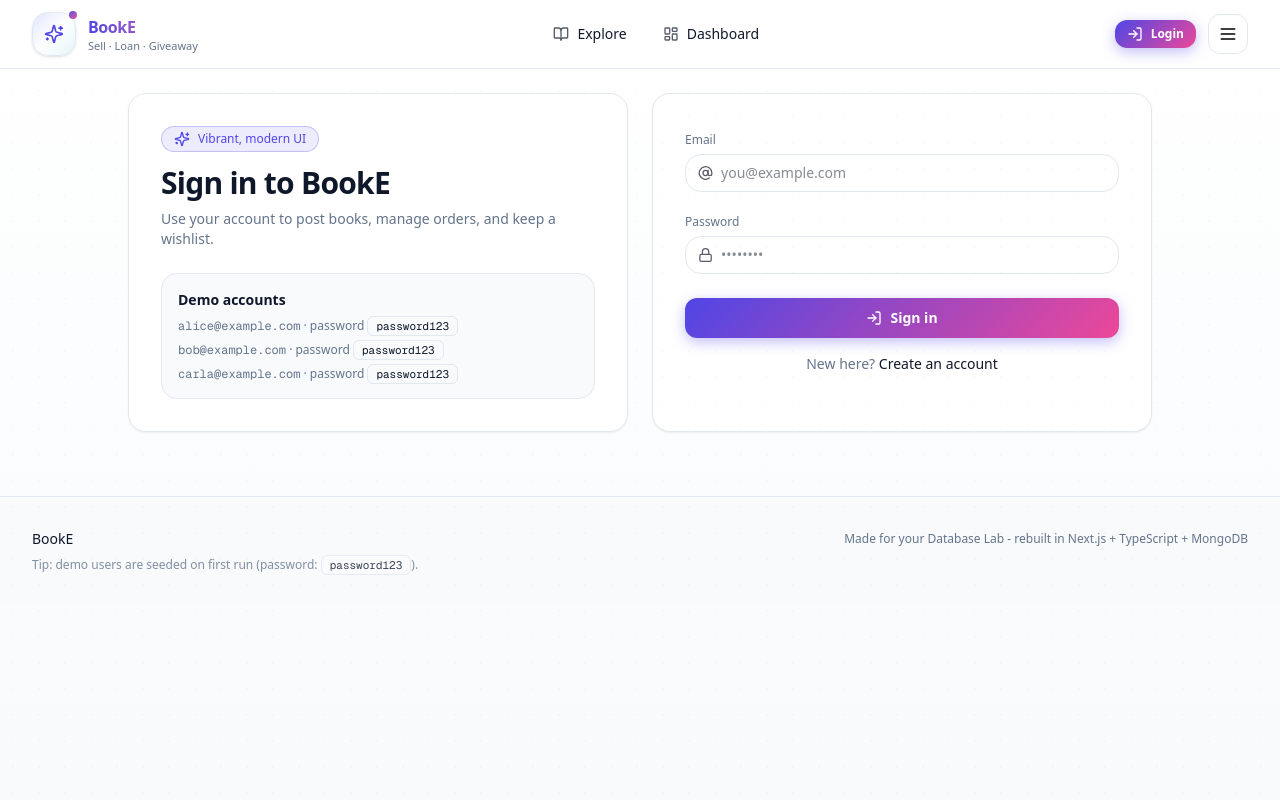
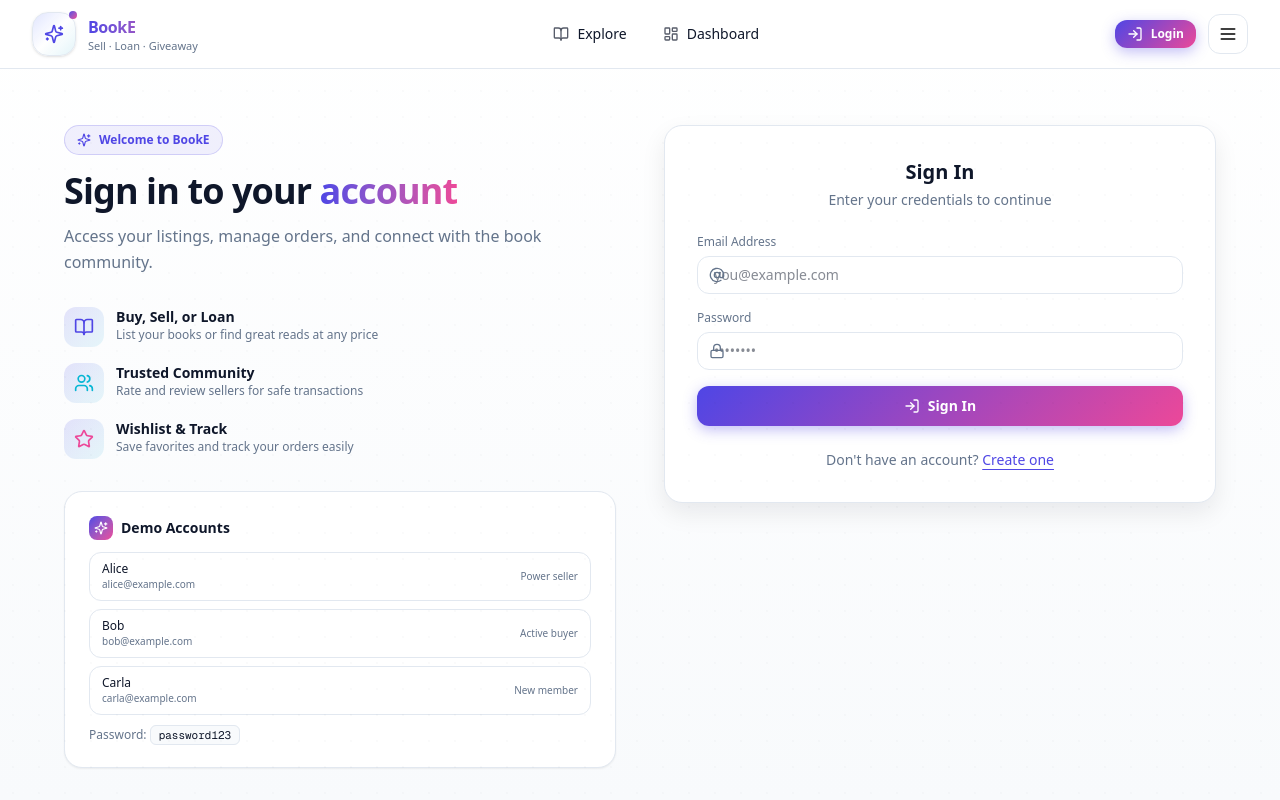
Before and after one commit to Fahad-Bin-Mahbub/booke, a Next.js app: page /login in a window 1280 px wide. Shown: the top 800 px of the page. Built offline with nearby package versions, Linux system fonts and the light colour scheme; no server answers; the database is empty.

Commit message:
Login page UI changed

```diff
--- a/app/login/page.tsx
+++ b/app/login/page.tsx
@@ -6,17 +6,40 @@ import { useRouter } from "next/navigation";
 import { useForm } from "react-hook-form";
 import { zodResolver } from "@hookform/resolvers/zod";
 import { motion } from "framer-motion";
-import { AtSign, Lock, LogIn, Sparkles } from "lucide-react";
+import { AtSign, Lock, LogIn, Sparkles, BookOpen, Users, Star } from "lucide-react";
 import { toast } from "sonner";
 
 import { apiFetch } from "@/lib/http";
 import { loginSchema } from "@/lib/validators";
 import { useAuth } from "@/lib/auth/client";
+import { Button } from "@/components/ui/Button";
+import { Card } from "@/components/ui/Card";
+import { Input } from "@/components/ui/Input";
 
 type FormValues = {
   email: string;
   password: string;
 };
+
+const demoAccounts = [
+  { email: "alice@example.com", name: "Alice", role: "Power seller" },
+  { email: "bob@example.com", name: "Bob", role: "Active buyer" },
+  { email: "carla@example.com", name: "Carla", role: "New member" },
+];
+
+function FeatureItem({ icon, title, description }: { icon: React.ReactNode; title: string; description: string }) {
+  return (
+    <div className="flex items-start gap-3">
+      <div className="grid h-10 w-10 shrink-0 place-items-center rounded-xl bg-gradient-to-br from-[rgba(var(--brand)/0.15)] to-[rgba(var(--mint)/0.1)]">
+        {icon}
+      </div>
+      <div>
+        <div className="text-sm font-semibold text-[rgb(var(--fg))]">{title}</div>
+        <div className="text-xs text-[rgb(var(--muted))]">{description}</div>
+      </div>
+    </div>
+  );
+}
 
 export default function LoginPage() {
   const router = useRouter();
@@ -25,6 +48,7 @@ export default function LoginPage() {
   const {
     register,
     handleSubmit,
+    setValue,
     formState: { errors, isSubmitting },
   } = useForm<FormValues>({
     resolver: zodResolver(loginSchema),
@@ -43,91 +67,145 @@ export default function LoginPage() {
     }
   };
 
+  const fillDemo = (email: string) => {
+    setValue("email", email);
+    setValue("password", "password123");
+  };
+
   return (
-    <div className="mx-auto grid max-w-5xl gap-6 lg:grid-cols-2">
-      <motion.section
-        initial={{ opacity: 0, y: 10 }}
-        animate={{ opacity: 1, y: 0 }}
-        transition={{ duration: 0.25 }}
-        className="card relative overflow-hidden p-8"
-      >
+    <div className="mx-auto max-w-6xl py-8">
+      <div className="grid gap-8 lg:grid-cols-2 lg:gap-12">
+        {/* Left - Info Section */}
+        <motion.div
+          initial={{ opacity: 0, x: -20 }}
+          animate={{ opacity: 1, x: 0 }}
+          transition={{ duration: 0.3 }}
+          className="flex flex-col justify-center"
+        >
+          <div className="inline-flex w-fit items-center gap-2 rounded-full border border-[rgba(var(--brand)/0.2)] bg-[rgba(var(--brand)/0.08)] px-3 py-1.5 text-xs font-semibold text-[rgb(var(--brand))]">
+            <Sparkles className="h-3.5 w-3.5" />
+            Welcome to BookE
+          </div>
 
-        <div className="relative">
-          <div className="chip chip-brand">
-            <Sparkles className="h-4 w-4" />
-            Vibrant, modern UI
-          </div>
-          <h1 className="mt-3 text-3xl font-semibold tracking-tight">Sign in to BookE</h1>
-          <p className="mt-2 text-sm text-[rgb(var(--muted))]">
-            Use your account to post books, manage orders, and keep a wishlist.
+          <h1 className="mt-4 text-3xl font-bold tracking-tight sm:text-4xl">
+            Sign in to your{" "}
+            <span className="bg-gradient-to-r from-[rgb(var(--brand))] to-[rgb(var(--brand2))] bg-clip-text text-transparent">
+              account
+            </span>
+          </h1>
+
+          <p className="mt-3 text-sm leading-relaxed text-[rgb(var(--muted))] sm:text-base">
+            Access your listings, manage orders, and connect with the book community.
           </p>
 
-          <div className="mt-6 rounded-2xl border border-[rgb(var(--border))] bg-[rgb(var(--bg1))] p-4 text-sm">
-            <div className="font-semibold">Demo accounts</div>
-            <div className="mt-2 grid gap-2 text-xs text-[rgb(var(--muted))]">
-              <div>
-                <span className="font-mono">alice@example.com</span> · password <span className="kbd">password123</span>
+          {/* Features */}
+          <div className="mt-8 space-y-4">
+            <FeatureItem
+              icon={<BookOpen className="h-5 w-5 text-[rgb(var(--brand))]" />}
+              title="Buy, Sell, or Loan"
+              description="List your books or find great reads at any price"
+            />
+            <FeatureItem
+              icon={<Users className="h-5 w-5 text-[rgb(var(--mint))]" />}
+              title="Trusted Community"
+              description="Rate and review sellers for safe transactions"
+            />
+            <FeatureItem
+              icon={<Star className="h-5 w-5 text-[rgb(var(--brand2))]" />}
+              title="Wishlist & Track"
+              description="Save favorites and track your orders easily"
+            />
+          </div>
+
+          {/* Demo Accounts */}
+          <Card className="mt-8 bg-[rgba(var(--brand)/0.03)]">
+            <div className="flex items-center gap-2 text-sm font-semibold">
+              <div className="grid h-6 w-6 place-items-center rounded-lg bg-gradient-to-br from-[rgb(var(--brand))] to-[rgb(var(--brand2))]">
+                <Sparkles className="h-3.5 w-3.5 text-white" />
               </div>
-              <div>
-                <span className="font-mono">bob@example.com</span> · password <span className="kbd">password123</span>
-              </div>
-              <div>
-                <span className="font-mono">carla@example.com</span> · password <span className="kbd">password123</span>
-              </div>
+              Demo Accounts
             </div>
-          </div>
-        </div>
-      </motion.section>
+            <div className="mt-3 grid gap-2">
+              {demoAccounts.map((acc) => (
+                <button
+                  key={acc.email}
+                  onClick={() => fillDemo(acc.email)}
+                  className="flex items-center justify-between rounded-xl border border-[rgb(var(--border))] bg-white px-3 py-2 text-left transition-all hover:border-[rgba(var(--brand)/0.3)] hover:bg-[rgba(var(--brand)/0.03)] dark:bg-slate-900"
+                >
+                  <div>
+                    <div className="text-xs font-medium">{acc.name}</div>
+                    <div className="text-[10px] text-[rgb(var(--muted))]">{acc.email}</div>
+                  </div>
+                  <span className="text-[10px] font-medium text-[rgb(var(--muted))]">{acc.role}</span>
+                </button>
+              ))}
+            </div>
+            <p className="mt-3 text-xs text-[rgb(var(--muted))]">
+              Password: <code className="kbd">password123</code>
+            </p>
+          </Card>
+        </motion.div>
 
-      <motion.section
-        initial={{ opacity: 0, y: 10 }}
-        animate={{ opacity: 1, y: 0 }}
-        transition={{ duration: 0.25, delay: 0.05 }}
-        className="card p-8"
-      >
-        <form onSubmit={handleSubmit(onSubmit)} className="grid gap-4">
-          <div>
-            <label className="text-xs text-[rgb(var(--muted))]">Email</label>
-            <div className="mt-1 flex items-center gap-2 rounded-2xl border border-[rgb(var(--border))] bg-white px-3 py-2">
-              <AtSign className="h-4 w-4 opacity-70" />
-              <input
+        {/* Right - Form Section */}
+        <motion.div
+          initial={{ opacity: 0, x: 20 }}
+          animate={{ opacity: 1, x: 0 }}
+          transition={{ duration: 0.3, delay: 0.1 }}
+        >
+          <Card variant="elevated" className="p-8">
+            <div className="mb-6 text-center">
+              <h2 className="text-xl font-semibold">Sign In</h2>
+              <p className="mt-1 text-sm text-[rgb(var(--muted))]">
+                Enter your credentials to continue
+              </p>
+            </div>
+
+            <form onSubmit={handleSubmit(onSubmit)} className="space-y-4">
+              <Input
                 {...register("email")}
-                className="w-full bg-transparent text-sm outline-none"
+                label="Email Address"
+                type="email"
                 placeholder="you@example.com"
                 autoComplete="email"
+                leftIcon={<AtSign className="h-4 w-4" />}
+                error={errors.email?.message}
               />
-            </div>
-            {errors.email ? <div className="mt-1 text-xs text-[rgb(var(--bad))]">{errors.email.message}</div> : null}
-          </div>
 
-          <div>
-            <label className="text-xs text-[rgb(var(--muted))]">Password</label>
-            <div className="mt-1 flex items-center gap-2 rounded-2xl border border-[rgb(var(--border))] bg-white px-3 py-2">
-              <Lock className="h-4 w-4 opacity-70" />
-              <input
+              <Input
                 {...register("password")}
+                label="Password"
                 type="password"
-                className="w-full bg-transparent text-sm outline-none"
                 placeholder="••••••••"
                 autoComplete="current-password"
+                leftIcon={<Lock className="h-4 w-4" />}
+                error={errors.password?.message}
               />
+
+              <Button
+                type="submit"
+                variant="primary"
+                className="w-full"
+                isLoading={isSubmitting}
+                leftIcon={<LogIn className="h-4 w-4" />}
+              >
+                {isSubmitting ? "Signing in..." : "Sign In"}
+              </Button>
+            </form>
+
+            <div className="mt-6 text-center">
+              <p className="text-sm text-[rgb(var(--muted))]">
+                Don't have an account?{" "}
+                <Link
+                  href="/register"
+                  className="font-medium text-[rgb(var(--brand))] underline underline-offset-4 hover:opacity-80"
+                >
+                  Create one
+                </Link>
+              </p>
             </div>
-            {errors.password ? <div className="mt-1 text-xs text-[rgb(var(--bad))]">{errors.password.message}</div> : null}
-          </div>
-
-          <button disabled={isSubmitting} className="btn btn-primary mt-2">
-            <LogIn className="h-4 w-4" />
-            {isSubmitting ? "Signing in…" : "Sign in"}
-          </button>
-
-          <div className="text-center text-sm text-[rgb(var(--muted))]">
-            New here?{" "}
-            <Link href="/register" className="font-medium text-[rgb(var(--fg))] underline decoration-white/30 underline-offset-4">
-              Create an account
-            </Link>
-          </div>
-        </form>
-      </motion.section>
+          </Card>
+        </motion.div>
+      </div>
     </div>
   );
 }
```
